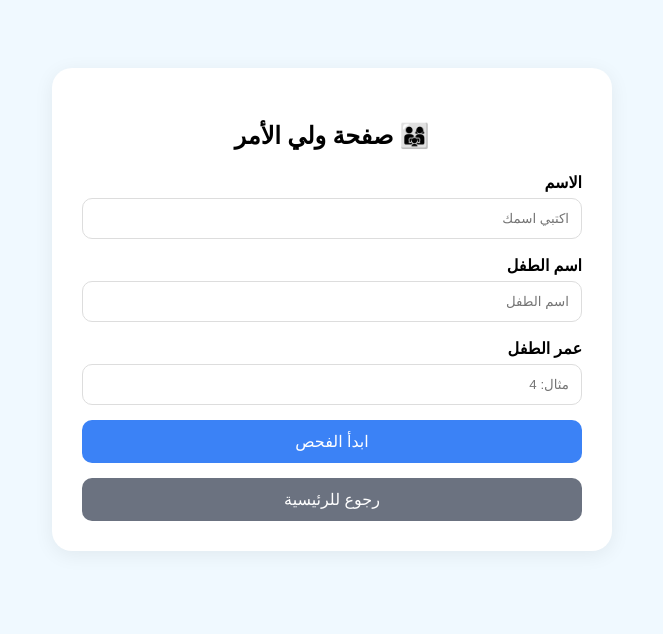
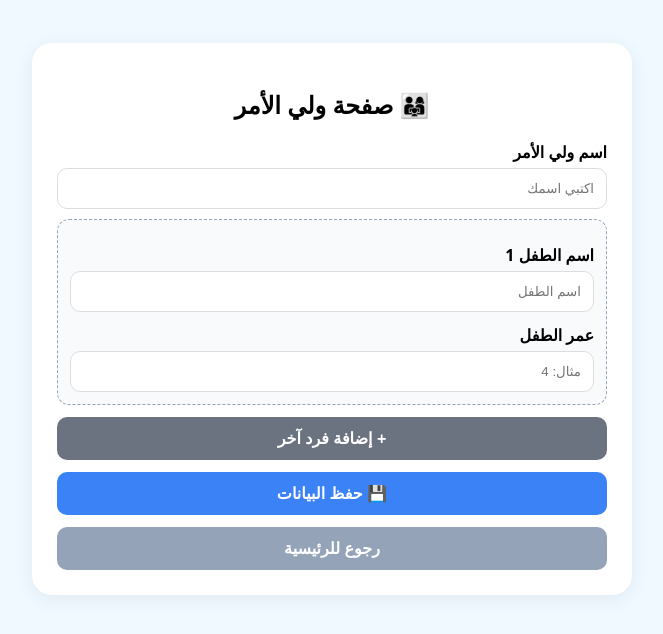
Before and after one commit to rahma-fady2752010/autism-guard-ai, a plain HTML site: page guardian.html in a window 1280 px wide. Shown: the whole page, without its empty margins (308-971 px from the left). Drawn offline with Linux system fonts and the light colour scheme.

Commit message:
Update guardian.html with new form and styles

```diff
--- a/guardian.html
+++ b/guardian.html
@@ -3,31 +3,85 @@
 <head>
 <meta charset="UTF-8">
 <meta name="viewport" content="width=device-width, initial-scale=1.0">
-<title>ولي أمر</title>
+<title>ولي أمر - حفظ و فحص فردي</title>
 <style>
-body{font-family:system-ui;background:#f0f9ff;padding:20px}
-.box{background:white;max-width:500px;margin:40px auto;padding:30px;border-radius:20px;box-shadow:0 4px 20px #0001}
-label{font-weight:bold;margin-top:15px;display:block}
+body{font-family:system-ui;background:#f0f9ff;padding:15px}
+.box{background:white;max-width:550px;margin:20px auto;padding:25px;border-radius:20px;box-shadow:0 4px 20px #0001}
+label{font-weight:bold;margin-top:12px;display:block}
 input{width:100%;padding:12px;border:1px solid #ddd;border-radius:10px;margin-top:5px;box-sizing:border-box}
-.btn{width:100%;padding:12px;background:#3b82f6;color:white;border:none;border-radius:10px;margin-top:15px;cursor:pointer;font-size:16px}
+.btn{width:100%;padding:12px;background:#3b82f6;color:white;border:none;border-radius:10px;margin-top:12px;cursor:pointer;font-size:16px;font-weight:bold}
+.btn-green{background:#10b981}
 .btn-gray{background:#6b7280}
+.child-card{background:#f8fafc;border:1px dashed #94a3b8;padding:12px;border-radius:12px;margin-top:10px}
+#scanSection{display:none;margin-top:25px;border-top:2px solid #e2e8f0;padding-top:20px}
+.person-btn{display:flex;justify-content:space-between;align-items:center;background:#eef2ff;padding:12px;border-radius:10px;margin-top:8px}
 </style>
 </head>
 <body>
 <div class="box">
 <h2 style="text-align:center">👨‍👩‍👧 صفحة ولي الأمر</h2>
 
-<label>الاسم</label>
-<input type="text" placeholder="اكتبي اسمك">
+<div id="formSection">
+<label>اسم ولي الأمر</label>
+<input type="text" id="parentName" placeholder="اكتبي اسمك">
 
-<label>اسم الطفل</label>
-<input type="text" placeholder="اسم الطفل">
+<div id="childrenList">
+<div class="child-card">
+<label>اسم الطفل 1</label>
+<input type="text" class="cName" placeholder="اسم الطفل">
+<label>عمر الطفل</label>
+<input type="number" class="cAge" placeholder="مثال: 4">
+</div>
+</div>
 
-<label>عمر الطفل</label>
-<input type="number" placeholder="مثال: 4">
+<button class="btn btn-gray" onclick="addChild()">+ إضافة فرد آخر</button>
+<button class="btn" onclick="saveData()">💾 حفظ البيانات</button>
+<a href="index.html"><button class="btn btn-gray" style="background:#94a3b8">رجوع للرئيسية</button></a>
+</div>
 
-<button class="btn">ابدأ الفحص</button>
-<a href="index.html"><button class="btn btn-gray">رجوع للرئيسية</button></a>
+<div id="scanSection">
+<h3>✅ تم حفظ البيانات</h3>
+<p>الآن ابدأ الفحص لكل فرد على حدى:</p>
+<div id="personsToScan"></div>
 </div>
+</div>
+
+<script>
+let childCount = 1;
+function addChild(){
+ childCount++;
+ let div = document.createElement('div');
+ div.className = 'child-card';
+ div.innerHTML = `<label>اسم الطفل ${childCount}</label><input type="text" class="cName" placeholder="اسم الطفل"><label>عمر الطفل</label><input type="number" class="cAge" placeholder="مثال: 4">`;
+ document.getElementById('childrenList').appendChild(div);
+}
+
+function saveData(){
+ let parent = document.getElementById('parentName').value;
+ let names = document.querySelectorAll('.cName');
+ let ages = document.querySelectorAll('.cAge');
+ let family = [];
+ names.forEach((el,i)=>{
+   if(el.value) family.push({name:el.value, age:ages[i].value});
+ });
+ if(!parent || family.length==0){ alert('اكتبي اسمك واسم طفل واحد على الأقل'); return; }
+
+ localStorage.setItem('guardianData', JSON.stringify({parent, family, date:new Date().toISOString()}));
+
+ // اعرض قسم السكان الفردي
+ document.getElementById('formSection').style.display='none';
+ document.getElementById('scanSection').style.display='block';
+ let container = document.getElementById('personsToScan');
+ container.innerHTML='';
+ family.forEach((p, idx)=>{
+   container.innerHTML += `<div class="person-btn"><span>👶 ${p.name} - ${p.age} سنوات</span><button class="btn btn-green" style="width:auto;margin:0;padding:8px 15px" onclick="startScan('${p.name}')">ابدأ السكان</button></div>`;
+ });
+}
+
+function startScan(name){
+ alert('بدء فحص / سكان للطفل: ' + name + '\n(هنا هنفتح صفحة الأسئلة أو الكاميرا)');
+ // تقدر تغير السطر ده يفتح صفحة تانية: window.location.href = 'test.html?name='+name
+}
+</script>
 </body>
-  </html>
+</html>
```
